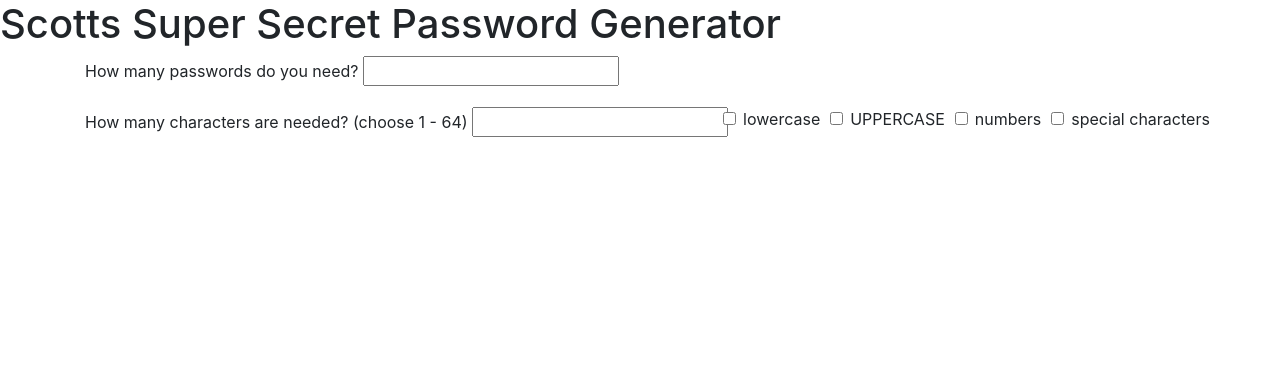
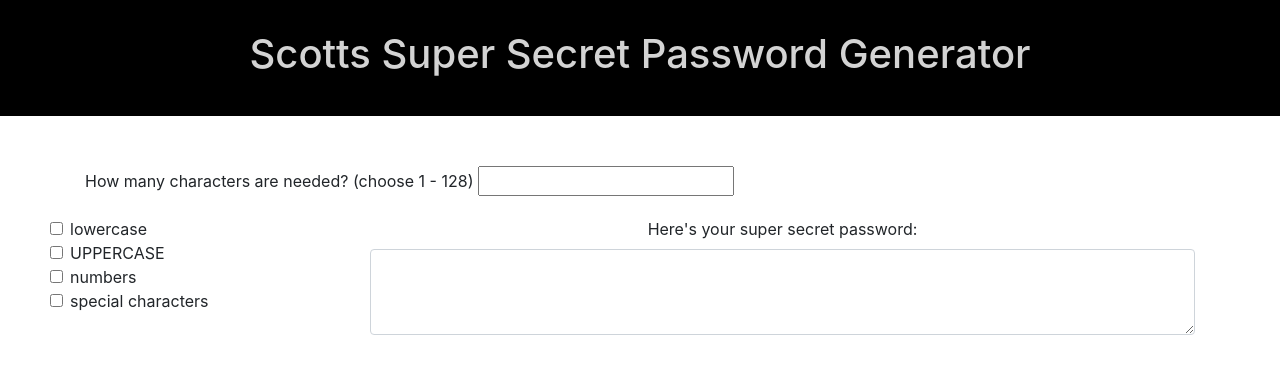
Before and after one commit to scootdev/password-generator, a plain HTML site: page index.html in a window 1280 px wide. Drawn offline with nearby package versions, Linux system fonts and the light colour scheme.

Commit message:
started forming layout of html page // made generate password into an object with a method so it can be implemented into other pages

```diff
--- a/index.html
+++ b/index.html
@@ -6,49 +6,52 @@
     <meta name="viewport" content="width=device-width, initial-scale=1.0">
     <link rel="stylesheet" href="https://stackpath.bootstrapcdn.com/bootstrap/4.4.1/css/bootstrap.min.css"
         integrity="sha384-Vkoo8x4CGsO3+Hhxv8T/Q5PaXtkKtu6ug5TOeNV6gBiFeWPGFN9MuhOf23Q9Ifjh" crossorigin="anonymous">
+    <link rel="stylesheet" href="style.css">
     <title>Super Secret Password Generator</title>
 </head>
 
 <body>
     <header>
-        <h1>Scotts Super Secret Password Generator</h1>
+        <h1 class="text-center">Scotts Super Secret Password Generator</h1>
     </header>
     <div class=container>
         <div class="row">
-            <div class="col-auto">
+            <div class="col-12">
                 <div class="form-group">
-                    <label for="howMany">How many passwords do you need?</label>
-                    <input type="number" id="howMany">
-                    </input>
-                </div>
-            </div>
-            <div class="col-auto">
-                <div class="form-group">
-                    <label for="length">How many characters are needed? (choose 1 - 64)</label>
+                    <label for="length">How many characters are needed? (choose 1 - 128)</label>
                     <input type="number" id="length">
                     </input>
                 </div>
             </div>
+        </div>
+        <div class="row text-center">
+            <div class="col-3">
                 <div class="row">
-                <div class="col-auto">
                 <input class="form-check-input" type="checkbox" id="lowercaseCheck">
                 <label class="form-check-label" for="lowercaseCheck">lowercase</label>
             </div>
-                <div class="col-auto">
+            <div class="row">
                 <input class="form-check-input" type="checkbox" id="uppercaseCheck">
                 <label class="form-check-label" for="uppercaseCheck">UPPERCASE</label>
            </div>
-                <div class="col-auto">
+           <div class="row">
                 <input class="form-check-input" type="checkbox" id="numberCheck">
                 <label class="form-check-label" for="numberCheck">numbers</label>
            </div>
-                <div class="col-auto">
+           <div class="row">
                 <input class="form-check-input" type="checkbox" id="specialCheck">
                 <label class="form-check-label" for="specialCheck">special characters</label>
             </div>
             </div>
 
+            <div class="col-9">
+                <div class="form-group">
+                    <label for="exampleFormControlTextarea1">Here's your super secret password:</label>
+                    <textarea class="form-control" id="exampleFormControlTextarea1" rows="3"></textarea>
                 </div>
+            </div>
+        </div>
+
     </div>
 
     <script src="./script.js"></script>
--- a/script.js
+++ b/script.js
@@ -4,7 +4,6 @@ var generatePassword = {
     upperCase: true,
     numbers: true,
     special: true,
-    howMany: 5,
 
     //Function to generate pw
 generate: function () {
@@ -33,7 +32,4 @@ generate: function () {
     }
 }
 
-for (var i = 0; i < generatePassword.howMany; i++) {
-    generatePassword.generate();
-
-}
+generatePassword.generate();
--- a/style.css
+++ b/style.css
@@ -0,0 +1,6 @@
+header {
+    background-color: #000;
+    color: #d3d3d3;
+    padding: 30px;
+    margin-bottom: 50px;
+}
```
Lines whose indentation alone changed are shown as unchanged.
